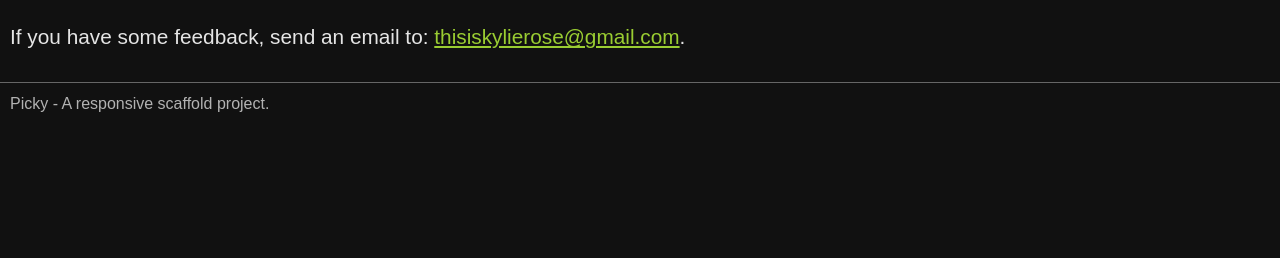
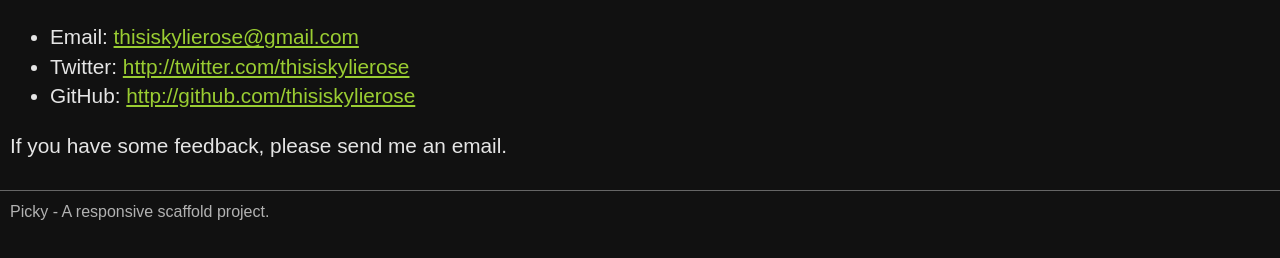
Before and after one commit to thisiskylierose/Picky, a plain HTML site: page index.html in a window 1280 px wide. Shown: the part 472-730 px from the top of the page. Drawn offline with Linux system fonts and the light colour scheme; a script that the page names is missing.

Commit message:
added contact details to index file

```diff
--- a/index.html
+++ b/index.html
@@ -46,7 +46,12 @@
                     <p>This scaffold uses the <a href="http://wurfl.io/">WURFL.js</a> device detection script to only load certain elements as they are required. For instance, if older versions of IE are also required to support responsive layouts, then
                         <a href="https://github.com/scottjehl/Respond">respond.js</a> is loaded. Another example is excluding a social media widgets from mobile devices and including them on larger screens. This project is experimental so use with caution. Older methods of selective loading may be better for some projects.</p>
                     <h2>Contact</h2>
-                    <p>If you have some feedback, send an email to: <a href="mailto:thisiskylierose@gmail.com">thisiskylierose@gmail.com</a>.</p>
+                    <ul>
+                        <li>Email: <a href="mailto:thisiskylierose@gmail.com">thisiskylierose@gmail.com</a></li>
+                        <li>Twitter: <a href="http://twitter.com/thisiskylierose">http://twitter.com/thisiskylierose</a></li>
+                        <li>GitHub: <a href="http://github.com/thisiskylierose">http://github.com/thisiskylierose</a></li>
+                    </ul>
+                    <p>If you have some feedback, please send me an email.</p>
                 </div>
                 <footer class="site-footer">
                     Picky - A responsive scaffold project.
```
